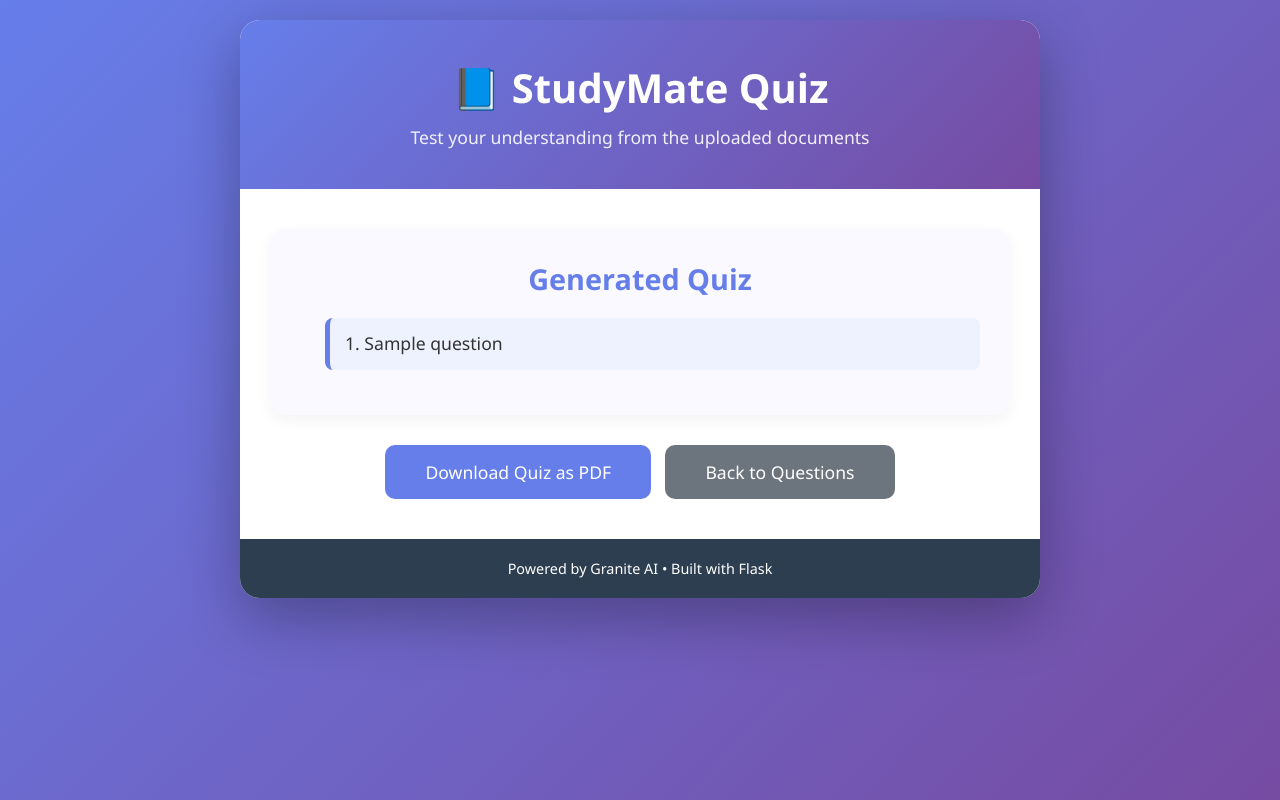
After one commit to RuchithGowdaMK/Hackathon_team_legacy_v2, a Flask app: template templates/quiz.html in a window 1280 px wide. The commit adds this page. Run offline with Flask 3, Linux system fonts and the light colour scheme; the template is opened without the code that fills it: most values are stand-ins (such as "Sample title", 1, 10 or a date in 2020).

Commit message:
extra features

```diff
--- a/app.py
+++ b/app.py
@@ -1,4 +1,4 @@
-from flask import Flask, render_template, request, redirect, url_for, session
+from flask import Flask, render_template, request, redirect, url_for, session, send_file
 from flask_sqlalchemy import SQLAlchemy
 import os
 from werkzeug.utils import secure_filename
@@ -7,8 +7,10 @@ from llm_client import GraniteClient
 from reportlab.lib.pagesizes import letter
 from reportlab.pdfgen import canvas
 from io import BytesIO
-from flask import send_file
 
+# Import libraries for non-PDF document handling
+from docx import Document
+from pptx import Presentation
 
 # ====================================================
 # CONFIGURATION
@@ -19,7 +21,7 @@ app.config['UPLOAD_FOLDER'] = 'uploads'
 app.config['SQLALCHEMY_DATABASE_URI'] = 'sqlite:///history.db'
 app.config['SQLALCHEMY_TRACK_MODIFICATIONS'] = False
 app.config['MAX_CONTENT_LENGTH'] = 50 * 1024 * 1024  # 50MB
-app.config['ALLOWED_EXTENSIONS'] = {'pdf'}
+app.config['ALLOWED_EXTENSIONS'] = {'pdf', 'docx', 'pptx', 'txt'}
 
 db = SQLAlchemy(app)
 
@@ -45,10 +47,42 @@ with app.app_context():
     db.create_all()
 
 # ====================================================
-# HELPER FUNCTION
+# HELPER FUNCTIONS
 # ====================================================
 def allowed_file(filename):
     return '.' in filename and filename.rsplit('.', 1)[1].lower() in app.config['ALLOWED_EXTENSIONS']
+
+def extract_text_from_docx(file_path):
+    """Extract text from Word document"""
+    try:
+        doc = Document(file_path)
+        return "\n".join([para.text for para in doc.paragraphs if para.text.strip()])
+    except Exception as e:
+        print(f"[DOCX ERROR] {e}")
+        return ""
+
+def extract_text_from_pptx(file_path):
+    """Extract text from PowerPoint presentation"""
+    try:
+        prs = Presentation(file_path)
+        text_runs = []
+        for slide in prs.slides:
+            for shape in slide.shapes:
+                if hasattr(shape, "text"):
+                    text_runs.append(shape.text)
+        return "\n".join(text_runs)
+    except Exception as e:
+        print(f"[PPTX ERROR] {e}")
+        return ""
+
+def extract_text_from_txt(file_path):
+    """Extract text from plain text file"""
+    try:
+        with open(file_path, "r", encoding="utf-8", errors="ignore") as f:
+            return f.read()
+    except Exception as e:
+        print(f"[TXT ERROR] {e}")
+        return ""
 
 # ====================================================
 # ROUTES
@@ -62,7 +96,7 @@ def index():
 @app.route('/process', methods=['POST'])
 def process():
     print("\n" + "=" * 90)
-    print("[APP] Starting PDF processing...")
+    print("[APP] Starting file processing...")
     print("=" * 90)
 
     if 'pdfs' not in request.files:
@@ -76,28 +110,52 @@ def process():
         print("[APP] ERROR: Empty file list or first file has no name")
         return redirect(url_for('index'))
 
-    pdf_paths = []
+    text_files = []
     for file in files:
         if file and allowed_file(file.filename):
             filename = secure_filename(file.filename)
+            ext = filename.rsplit('.', 1)[1].lower()
             filepath = os.path.join(app.config['UPLOAD_FOLDER'], filename)
             file.save(filepath)
-            pdf_paths.append(filepath)
             print(f"[APP] Saved: {filepath}")
 
-    if not pdf_paths:
-        print("[APP] ERROR: No valid PDFs")
+            # Extract text based on file type
+            extracted_text = ""
+            if ext == "pdf":
+                text_files.append(filepath)
+                print(f"[APP] Using PDF directly: {filepath}")
+                continue
+            elif ext == "docx":
+                extracted_text = extract_text_from_docx(filepath)
+            elif ext == "pptx":
+                extracted_text = extract_text_from_pptx(filepath)
+            elif ext == "txt":
+                extracted_text = extract_text_from_txt(filepath)
+            else:
+                print(f"[APP] Skipping unsupported file type: {ext}")
+                continue
+
+            # Save extracted content as a temporary .txt file
+            temp_path = os.path.join(app.config['UPLOAD_FOLDER'], f"{os.path.splitext(filename)[0]}_converted.txt")
+            with open(temp_path, "w", encoding="utf-8") as f:
+                f.write(extracted_text)
+            text_files.append(temp_path)
+            os.remove(filepath)  # remove original non-pdf file
+            print(f"[APP] Converted and saved as: {temp_path}")
+
+    if not text_files:
+        print("[APP] ERROR: No valid or convertible files found.")
         return redirect(url_for('index'))
 
     try:
-        print(f"[APP] Processing {len(pdf_paths)} PDF(s) with RAG...")
-        rag_engine.process_pdfs(pdf_paths)
+        print(f"[APP] Processing {len(text_files)} file(s) with RAG...")
+        rag_engine.process_pdfs(text_files)
         session['processed'] = True
         session['num_chunks'] = len(rag_engine.chunks)
-        print(f"[APP] RAG ready with {session['num_chunks']} chunks")
+        print(f"[APP] ✅ RAG ready with {session['num_chunks']} chunks")
 
-        # Clean up uploaded PDFs
-        for path in pdf_paths:
+        # Clean up temp files
+        for path in text_files:
             if os.path.exists(path):
                 os.remove(path)
                 print(f"[APP] Removed temp: {path}")
@@ -108,7 +166,7 @@ def process():
         import traceback
         print("[APP] ERROR during processing:", e)
         print(traceback.format_exc())
-        return f"Error processing PDFs: {str(e)}", 500
+        return f"Error processing files: {str(e)}", 500
 
 
 @app.route('/ask', methods=['GET'])
@@ -189,6 +247,7 @@ def history():
     records = QuestionHistory.query.order_by(QuestionHistory.id.desc()).all()
     return render_template('history.html', records=records)
 
+
 @app.route('/download_history')
 def download_history():
     records = QuestionHistory.query.order_by(QuestionHistory.id.asc()).all()
@@ -206,7 +265,6 @@ def download_history():
     y -= 40
 
     pdf.setFont("Helvetica", 11)
-
     for idx, record in enumerate(records, start=1):
         q_text = f"Q{idx}: {record.question}"
         a_text = f"A{idx}: {record.answer}"
@@ -217,29 +275,86 @@ def download_history():
 
         pdf.setFont("Helvetica", 10)
         for line in pdf.breakLines(a_text, 85)[0]:
-            if y < 80:  # new page
+            if y < 80:
                 pdf.showPage()
                 y = height - 60
                 pdf.setFont("Helvetica", 10)
             pdf.drawString(70, y, line)
             y -= 13
-
-        y -= 20  # spacing between entries
-
-        if y < 80:  # prevent overflow
+        y -= 20
+        if y < 80:
             pdf.showPage()
             pdf.setFont("Helvetica", 11)
             y = height - 60
 
     pdf.save()
     buffer.seek(0)
+    return send_file(buffer, as_attachment=True, download_name="StudyMate_History.pdf", mimetype="application/pdf")
 
-    return send_file(
-        buffer,
-        as_attachment=True,
-        download_name="StudyMate_History.pdf",
-        mimetype="application/pdf"
-    )
+# ====================================================
+# QUIZ GENERATION FEATURE
+# ====================================================
+@app.route('/generate_quiz')
+def generate_quiz():
+    if not session.get('processed'):
+        return redirect(url_for('index'))
+
+    try:
+        context, _ = rag_engine.build_context("Generate quiz questions", top_k=10, max_chars=4000)
+        print(f"[QUIZ] Using {len(context)} characters of context for quiz generation.")
+
+        prompt = (
+            "You are an expert exam question designer. Based on the study material below, "
+            "generate 5 **high-quality questions** that test understanding, reasoning, and application. "
+            "Avoid superficial questions. Make them concise, numbered 1 to 5, and directly related to the text.\n\n"
+            f"Study Material:\n{context}"
+        )
+
+        quiz_text = llm_client.generate_answer(prompt, context, max_new_tokens=300)
+        questions = [q.strip(" .") for q in quiz_text.split("\n") if q.strip()]
+        questions = [q for q in questions if len(q) > 5][:5]
+        session['quiz'] = questions
+
+        print(f"[QUIZ] Generated {len(questions)} questions.")
+        return render_template('quiz.html', questions=questions)
+
+    except Exception as e:
+        import traceback
+        print("[QUIZ] ERROR during quiz generation:", e)
+        print(traceback.format_exc())
+        return f"Quiz generation failed: {e}", 500
+
+
+@app.route('/download_quiz')
+def download_quiz():
+    quiz = session.get('quiz', [])
+    if not quiz:
+        return "No quiz available to download.", 404
+
+    buffer = BytesIO()
+    pdf = canvas.Canvas(buffer, pagesize=letter)
+    width, height = letter
+    y = height - 60
+
+    pdf.setFont("Helvetica-Bold", 16)
+    pdf.drawString(200, y, "📘 StudyMate - Quiz")
+    y -= 40
+
+    pdf.setFont("Helvetica", 12)
+    for idx, question in enumerate(quiz, start=1):
+        q_text = f"Q{idx}: {question}"
+        for line in pdf.breakLines(q_text, 85)[0]:
+            if y < 80:
+                pdf.showPage()
+                y = height - 60
+                pdf.setFont("Helvetica", 12)
+            pdf.drawString(60, y, line)
+            y -= 18
+        y -= 10
+
+    pdf.save()
+    buffer.seek(0)
+    return send_file(buffer, as_attachment=True, download_name="StudyMate_Quiz.pdf", mimetype="application/pdf")
 
 # ====================================================
 # ENTRY POINT
--- a/static/style.css
+++ b/static/style.css
@@ -261,6 +261,40 @@ footer {
     font-size: 0.9em;
 }
 
+/* ======================
+   📘 Quiz Page Styling
+   ====================== */
+.quiz-section {
+    background: #f9f9ff;
+    padding: 30px;
+    border-radius: 15px;
+    box-shadow: 0 5px 15px rgba(0, 0, 0, 0.05);
+    margin-bottom: 30px;
+}
+
+.quiz-section h2 {
+    text-align: center;
+    color: #667eea;
+    margin-bottom: 20px;
+}
+
+.quiz-list {
+    list-style: decimal inside;
+    font-size: 1.1em;
+    color: #333;
+    line-height: 1.8;
+    padding-left: 25px;
+}
+
+.quiz-list li {
+    margin-bottom: 15px;
+    background: #eef2ff;
+    padding: 10px 15px;
+    border-radius: 8px;
+    border-left: 5px solid #667eea;
+}
+
+/* Responsive buttons */
 @media (max-width: 600px) {
     header h1 {
         font-size: 2em;
--- a/templates/ask.html
+++ b/templates/ask.html
@@ -31,7 +31,8 @@
 
                     <div class="button-group">
                         <button type="submit" class="btn-primary">Get Answer</button>
-                        <a href="/reset" class="btn-secondary">Upload New PDFs</a>
+                        <a href="/generate_quiz" class="btn-secondary">Generate Quiz (5 Questions)</a>
+                        <a href="/reset" class="btn-secondary">Upload New Documents</a>
                     </div>
                 </form>
             </div>
--- /dev/null
+++ b/templates/quiz.html
@@ -0,0 +1,46 @@
+<!DOCTYPE html>
+<html lang="en">
+<head>
+    <meta charset="UTF-8">
+    <meta name="viewport" content="width=device-width, initial-scale=1.0">
+    <title>Quiz - StudyMate</title>
+    <link rel="stylesheet" href="{{ url_for('static', filename='style.css') }}">
+</head>
+<body>
+    <div class="container">
+        <header>
+            <h1>📘 StudyMate Quiz</h1>
+            <p class="subtitle">Test your understanding from the uploaded documents</p>
+        </header>
+
+        <main>
+            {% if questions %}
+            <div class="quiz-section">
+                <h2>Generated Quiz</h2>
+                <ol class="quiz-list">
+                    {% for q in questions %}
+                    <li>{{ q }}</li>
+                    {% endfor %}
+                </ol>
+            </div>
+
+            <div class="button-group">
+                <a href="/download_quiz" class="btn-primary">Download Quiz as PDF</a>
+                <a href="/ask" class="btn-secondary">Back to Questions</a>
+            </div>
+            {% else %}
+            <div class="status-box">
+                <p>No quiz available. Please generate a quiz from the ask page.</p>
+            </div>
+            <div class="button-group">
+                <a href="/ask" class="btn-primary">Generate Quiz</a>
+            </div>
+            {% endif %}
+        </main>
+
+        <footer>
+            <p>Powered by Granite AI • Built with Flask</p>
+        </footer>
+    </div>
+</body>
+</html>
```
Also changed, not shown: templates/index.html (+15 -15 lines), instance/history.db, 1 other file.
